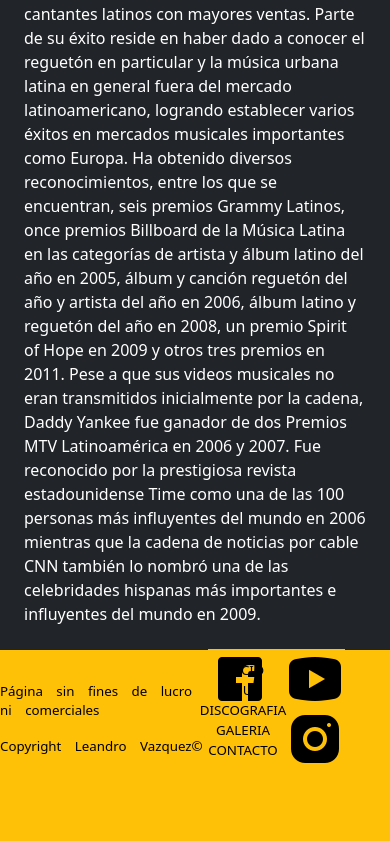
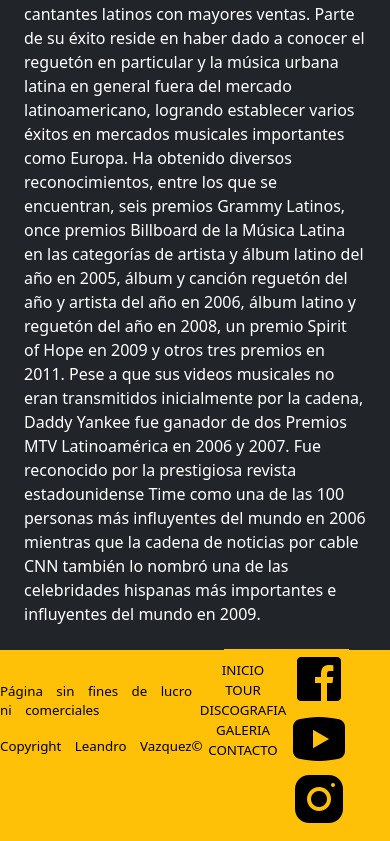
Before and after one commit to leandrovazquez7/Daddy_Yankee_Fan_page, a website: page index.html in a window 390 px wide. Shown: the part 1308-2149 px from the top of the page. Drawn offline with nearby package versions, Linux system fonts and the light colour scheme.

Commit message:
se volvio a cambiar el footer scss

```diff
--- a/scss/_footer.scss
+++ b/scss/_footer.scss
@@ -40,25 +40,25 @@
 }
 
 .pie_5{
-    @media (min-width: 320px) and (max-width: 480px) {
+    @media (min-width: 320px) and (max-width: 414px) {
         margin-left: -13rem;
         font-size: smaller;
         padding-right: 11rem;
     }
 }
 .pie_6{
-    @media (min-width: 320px) and (max-width: 480px)  {
+    @media (min-width: 320px) and (max-width: 414px)  {
         font-size: smaller;
         margin-top: -7rem;
         margin-left: 4rem;
     }
 }
 .pie_7{
-    @media (min-width: 320px) and (max-width: 480px)  {
+    @media (min-width: 320px) and (max-width: 414px)  {
         margin-top: -8rem;
-        width: 35%;
+        width: 32%;
         height: 12rem;
-        margin-left: 13rem;
+        margin-left: 14rem;
     }
 }
 
```
Also changed, not shown: css/main.css.
